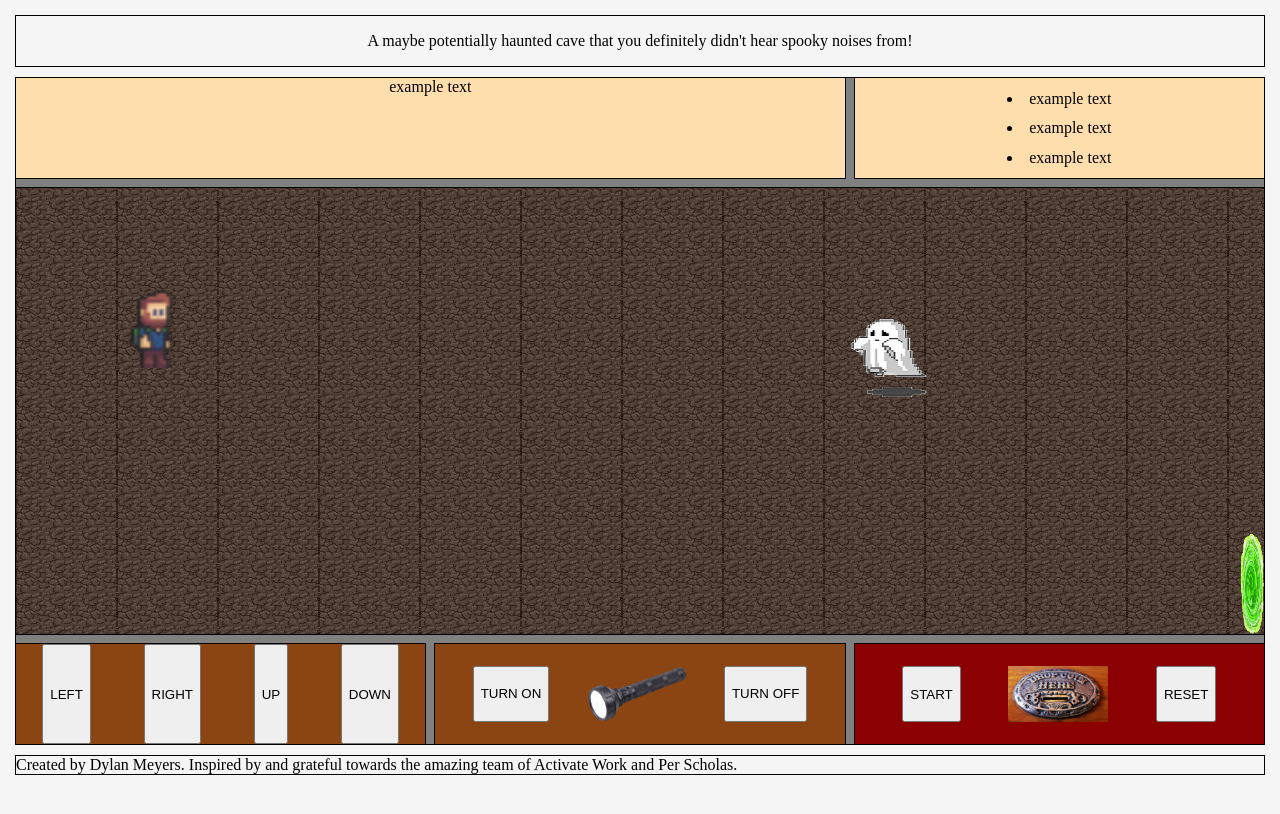
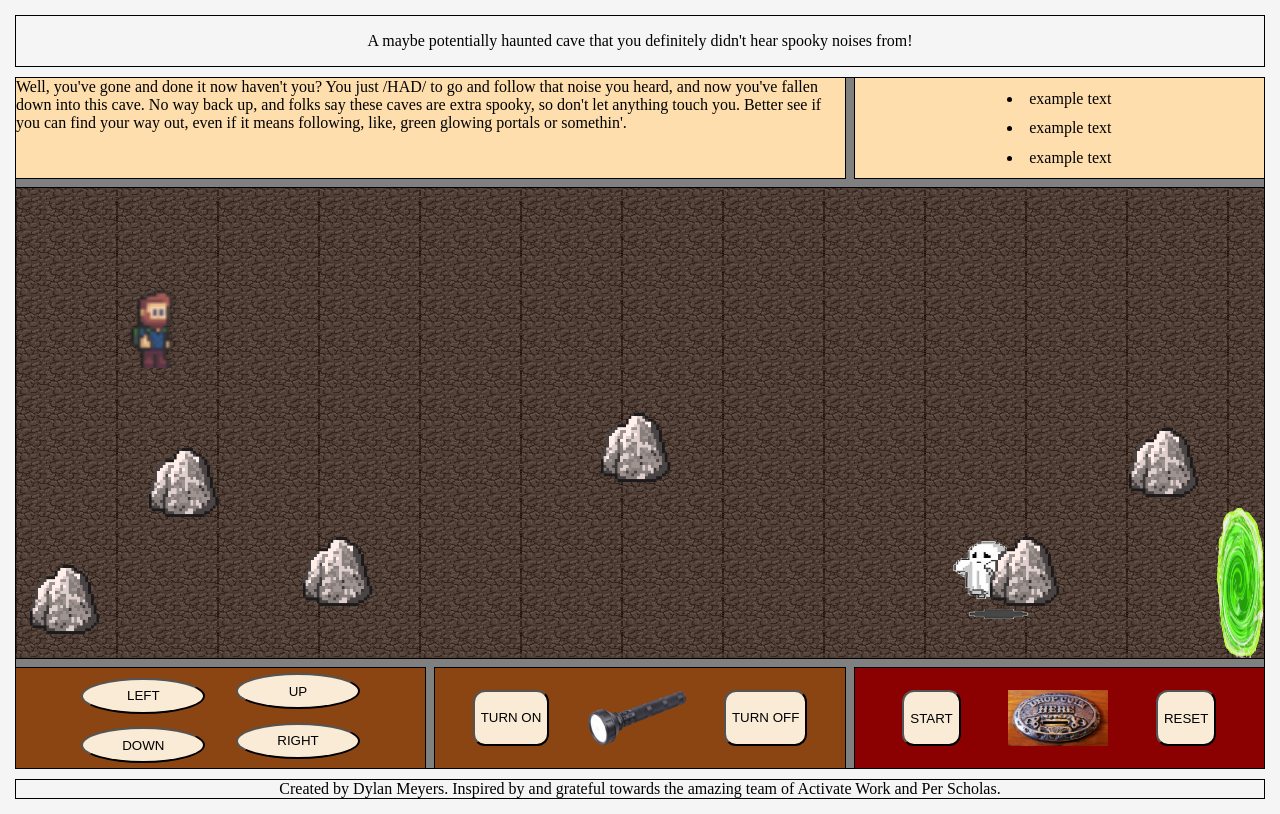
Before and after one commit to TDMeyers/TDMeyers.github.io, a plain HTML site: page index.html in a window 1280 px wide. Both pictures are taken after a click on the button "START". Drawn offline with Linux system fonts and the light colour scheme.

Commit message:
Added random rock function, style update

```diff
--- a/app.js
+++ b/app.js
@@ -51,15 +51,15 @@ window.addEventListener('resize', function(event){
 
 // Create class for Player character
 class Player{
-    constructor(img, x, y, dx, dy, radius){
+    constructor(img, x, y, dx, dy){
         this.Sprite = new Image(80, 80);
         this.Sprite.src = img;
         this.X = x;
         this.Y = y;
-        this.dx = dx || (canvasW / 15);
-        this.dy = dy || (canvasH / 10);
-        // this.radius = radius || 80;
-    }
+        this.dx = dx || (canvasW / 20);
+        this.dy = dy || (canvasH / 15);
+        }
+
         // Movement functions for Player
         moveUp(){
             this.Y -= this.dy;
@@ -73,6 +73,7 @@ class Player{
         moveRight(){
             this.X += this.dx;
         }
+
         // Creating collision function for Player + Boundaries
         collision() {
             // Checking boundaries for X axis right side
@@ -80,17 +81,16 @@ class Player{
             // preventing further right movement
             this.X --;
             // Checking boundaries for X axis left side
-        } else if (this.X + this.dx <= (0+ this.Sprite.width)){
+        } else if (this.X + this.dx <= this.Sprite.width){
             // preventing further left movement
             this.X ++;
-
         }
             // Checking boundaries for Y axis top side
         if (this.Y + (this.dy / 2) > (canvasH-this.Sprite.height)) {
             // preventing further downwards movement
             this.Y --;
             // Checking boundaries for Y axis top side
-        } else if (this.Y + this.dy <= (0 + this.Sprite.height)){
+        } else if (this.Y + this.dy <= this.Sprite.height){
             // preventing further upwards movement
             this.Y ++;
         }
@@ -103,6 +103,30 @@ class Rocks{
         this.X = x;
         this.Y = y;
     }
+
+    playerCollision(){
+        if (
+            newPlayer.X < this.X + (this.Sprite.width / 2) &&
+            newPlayer.X + newPlayer.Sprite.width > this.X &&
+            newPlayer.Y < this.Y + (this.Sprite.height / 2) &&
+            newPlayer.Y + newPlayer.Sprite.height > this.Y
+        ){
+            newPlayer.X ++
+            newPlayer.Y --
+    }
+}
+
+    ghostCollision(){
+        if (
+            enemyGhost.X < this.X + (this.Sprite.width / 2) &&
+            enemyGhost.X + (enemyGhost.Sprite.width / 2) > this.X &&
+            enemyGhost.Y < this.Y + (this.Sprite.height / 2) &&
+            enemyGhost.Y + (enemyGhost.Sprite.height / 2) > this.Y
+            ){
+            enemyGhost.dy = -enemyGhost.dy;
+            enemyGhost.dx = -enemyGhost.dx;
+        }
+    }
 }
 class Gateway{
     constructor(img, x, y){
@@ -112,7 +136,12 @@ class Gateway{
         this.Y = y;
     }
     gateColision(){
-        if (newPlayer.X + newPlayer.dx >= this.X && newPlayer.Y + newPlayer.dx >= this.Y) {
+        if (
+            newPlayer.X < this.X + (this.Sprite.width / 2) &&
+            newPlayer.X + (newPlayer.Sprite.width / 2) > this.X &&
+            newPlayer.Y < this.Y + (this.Sprite.height / 2) &&
+            newPlayer.Y + (newPlayer.Sprite.height / 2) > this.Y
+            ) {
             window.alert(`Into the unknown! (You've lived another day)`);
             document.location.reload();
             clearInterval(interval);
@@ -123,13 +152,13 @@ class Gateway{
 
 // class for randomly moving Spooky object
 class Spooky{
-    constructor(img, x, y, dx, dy, radius){
+    constructor(img, x, y, dx, dy){
         this.Sprite = new Image(80, 80);
         this.Sprite.src = img;
         this.X = x;
         this.Y = y;
-        this.dx = dx || 1;
-        this.dy = dy || 1;
+        this.dx = dx || 0.7;
+        this.dy = dy || 0.7;
         // this.radius = radius || 80;
     }
 
@@ -158,8 +187,19 @@ class Spooky{
 // Create function for detecting game win state
 // Create function for resetting the game
 let newPlayer = new Player("Resources\\cover.png", 100, 100)
-let firstGate = new Gateway("Resources\\gateway.png", (canvasW - 25), (canvasH - 100))
+let firstGate = new Gateway("Resources\\gateway.png", (canvasW - 50), (canvasH - 150))
+let randomRocks = [
+    // new Rocks("Resources\\rock.png", 500, 91),
+    // new Rocks("Resources\\rock.png", 1000, 500),
 
+    new Rocks("Resources\\rock.png", (Math.floor(Math.random() * (canvasW * 0.95))), (Math.floor(Math.random() * (canvasH * 0.95)))),
+    new Rocks("Resources\\rock.png", (Math.floor(Math.random() * (canvasW * 0.95))), (Math.floor(Math.random() * (canvasH * 0.95)))),
+    new Rocks("Resources\\rock.png", (Math.floor(Math.random() * (canvasW * 0.95))), (Math.floor(Math.random() * (canvasH * 0.95)))),
+    new Rocks("Resources\\rock.png", (Math.floor(Math.random() * (canvasW * 0.95))), (Math.floor(Math.random() * (canvasH * 0.95)))),
+    new Rocks("Resources\\rock.png", (Math.floor(Math.random() * (canvasW * 0.95))), (Math.floor(Math.random() * (canvasH * 0.95)))),
+    new Rocks("Resources\\rock.png", (Math.floor(Math.random() * (canvasW * 0.95))), (Math.floor(Math.random() * (canvasH * 0.95)))),
+]
+console.log(randomRocks)
 // Create function for movement for arrow buttons
 const moveLeft = document.getElementById('left')
 moveLeft.onclick = (event) => {
@@ -182,7 +222,7 @@ moveDown.onclick = (event) => {
     console.log('down has been pressed')
 }
 
-let enemyGhost = new Spooky("Resources\\spooky.png", (canvasW * 0.8), (canvasH * 0.8));
+let enemyGhost = new Spooky("Resources\\spooky.png", (canvasW * 0.75), (canvasH * 0.75));
 
 // Create function for collisions
 function checkCollide() {
@@ -210,7 +250,7 @@ function gameStart () {
     enemyGhost.Sprite.onload = window.requestAnimationFrame(gameLoop);
     newPlayer.Sprite.onload = window.requestAnimationFrame(gameLoop);
     firstGate.Sprite.onload = window.requestAnimationFrame(gameLoop);
-
+    randomRocks.forEach(i => i.Sprite.onload = window.requestAnimationFrame(gameLoop))
 }
 
 function gameLoop(){
@@ -221,7 +261,11 @@ function gameLoop(){
     // Drawing player
     ctx.drawImage(newPlayer.Sprite, newPlayer.X, newPlayer.Y, 80, 80);
 
-    ctx.drawImage(firstGate.Sprite, firstGate.X, firstGate.Y, 25, 100)
+    ctx.drawImage(firstGate.Sprite, firstGate.X, firstGate.Y, 50, 150);
+
+    randomRocks.forEach(element => ctx.drawImage(element.Sprite, element.X, element.Y, 75, 75));
+    randomRocks.forEach(element => element.playerCollision());
+    randomRocks.forEach(element => element.ghostCollision());
     // Start ghost movement and wall? collision
     enemyGhost.moveBounce();
     // start player wall? collision
@@ -230,7 +274,6 @@ function gameLoop(){
     firstGate.gateColision();
 
     checkCollide();
-
     // Declaring time frame for interval checking.
     window.requestAnimationFrame(gameLoop);
 }
--- a/index.html
+++ b/index.html
@@ -14,7 +14,10 @@
 
     <main>
         <section class="radio">
-            example text
+            <span id="hello">Well, you've gone and done it now haven't you?
+            You just /HAD/ to go and follow that noise you heard, and now you've fallen down into this cave.
+            No way back up, and folks say these caves are extra spooky, so don't let anything touch you. Better see if you can find your way out, even if it means following, like, green glowing portals or somethin'.
+            </span>
         </section>
 
         <section class="info">
--- a/style.css
+++ b/style.css
@@ -2,7 +2,7 @@ body {
     display: flex;
     flex-direction: column;
     gap: 10px;
-    height: 95vh;
+    height: 98vh;
     background-color: whitesmoke;
     margin: 15px;
 }
@@ -37,7 +37,6 @@ main {
     grid-column-end: 3; */
     display: flex;
     grid-area: radio;
-    justify-content: center;
     outline: 1px solid black;
     background-color: navajowhite;
 }
@@ -75,12 +74,18 @@ main {
 
 div.controls{
     display: flex;
+    flex-wrap: wrap;
     outline: 1px solid black;
+    padding-top: 5px;
+    padding-bottom: 5px;
+    padding-left: 50px;
+    padding-right: 50px;
     grid-area: controls;
     background-color: saddlebrown;
     justify-content: space-around;
+    align-items: center;
+}
 
-}
 div.flashlight{
     display: flex;
     outline: 1px solid black;
@@ -93,12 +98,40 @@ div.flashlight{
     background-color: saddlebrown;
 
 }
+
+button{
+    cursor: pointer;
+    border-radius: 12px;
+    background-color: antiquewhite;
+}
+
+button.movement{
+    /* display: inline-block; */
+    border-radius: 50%;
+    height: 40%;
+    width: 40%;
+}
+
+button#right{
+    order: 4;
+}
+
+button#up{
+    align-self: flex-start;
+}
+
+button#down{
+    align-self: flex-end;
+}
+
 #flashlight-pic{
     max-width: 100px;
 }
+
 #coin-slot{
     max-width: 100px;
 }
+
 div.game-controls{
     display: flex;
     outline: 1px solid black;
@@ -110,10 +143,12 @@ div.game-controls{
     grid-area: game;
     background-color: darkred;
 }
+
 footer {
     display: inline-flex;
     justify-content: space-between;
     border: 1px solid black;
     flex-direction: row;
+    justify-content: space-evenly;
 
 }
```
Also changed, not shown: Resources/rock.png (added), 1 other file.
